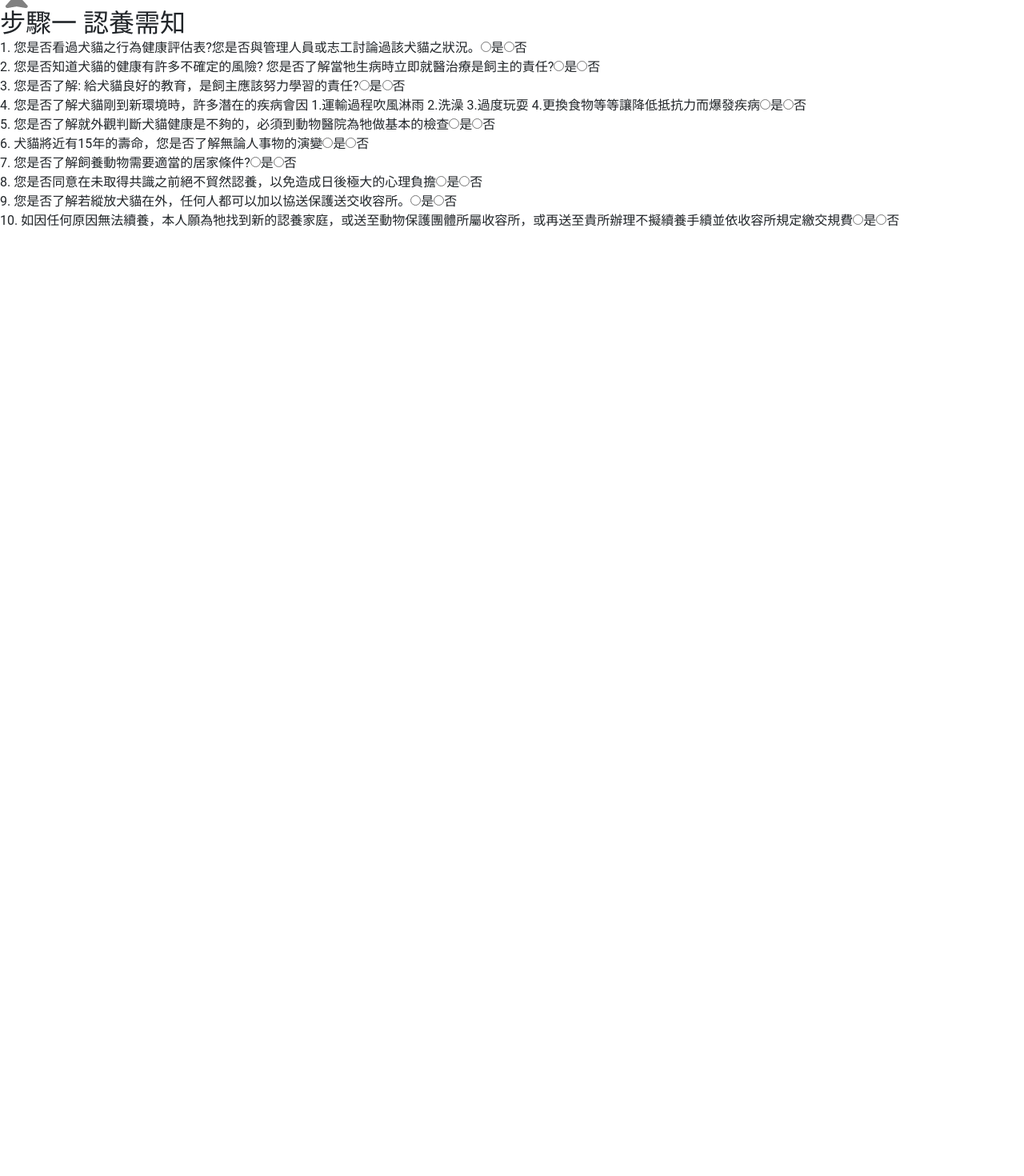
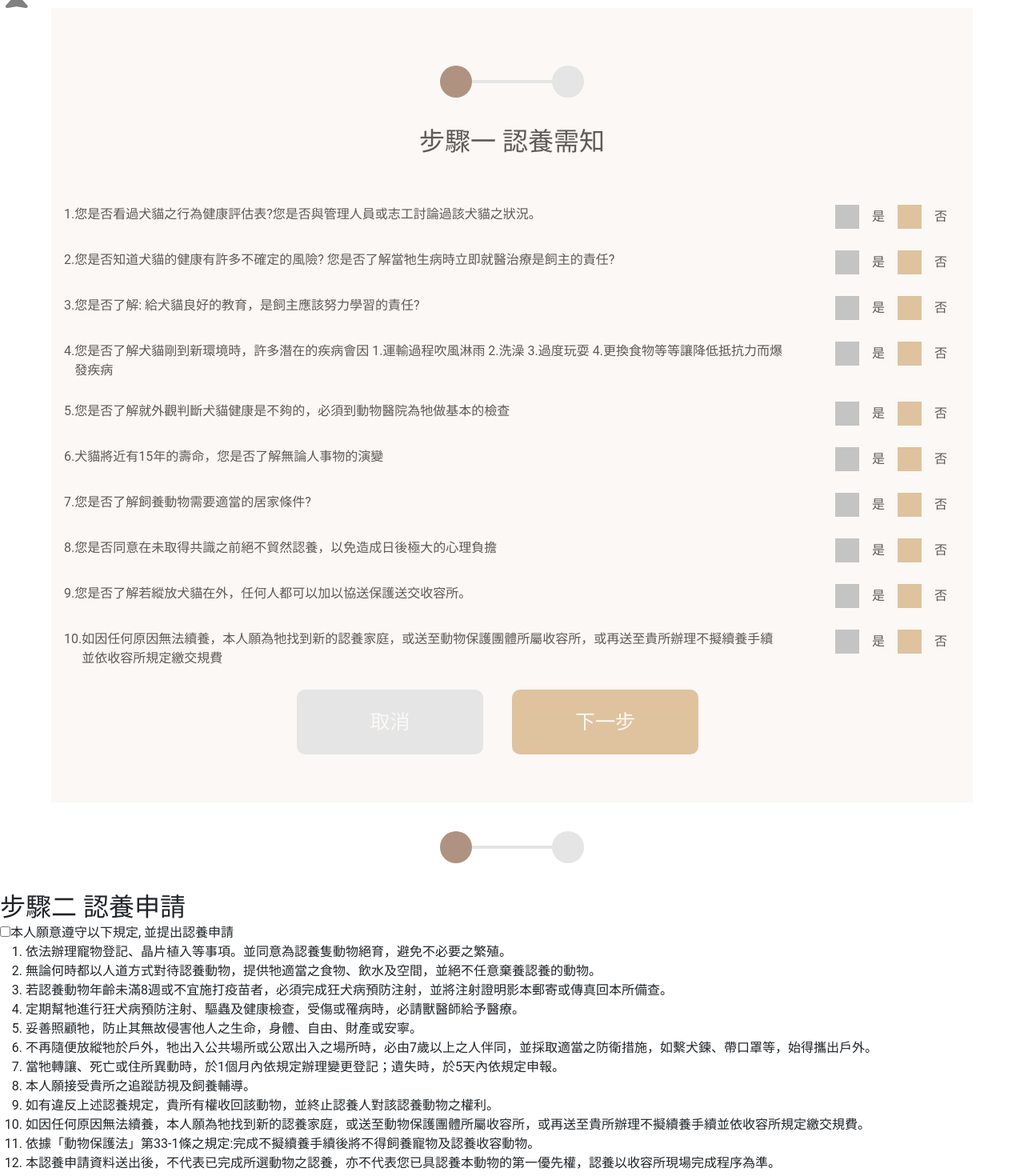
Before and after one commit to Chiahsuan-TW/pet-adoption, a Vue app: page /info in a window 1280 px wide. Shown: the part 20-1490 px from the top of the page at 80% size. Before the commit the page ends 800 px from the top, so only its background shows below. Built offline with nearby package versions, Linux system fonts and the light colour scheme.

Commit message:
adoption-layout feat: 基本切版完成

```diff
--- a/src/views/Info.vue
+++ b/src/views/Info.vue
@@ -1,17 +1,20 @@
 <template>
   <div class="adoption">
     <div class="processbar">
-      <span class="processbar_circle"></span>
-      <span class="processbar_line"></span>
-      <span class="processbar_circle"></span>
+      <span class="circle circle_1"></span>
+      <span class="line"></span>
+      <span class="circle circle_2"></span>
     </div>
     <h2>步驟一 認養需知</h2>
     <form class="adoption_form">
-      <div class="question_1">
+      <div class="question question_1">
+        <p>
+          <span>1.</span>
           <span
-          >1.
-          您是否看過犬貓之行為健康評估表?您是否與管理人員或志工討論過該犬貓之狀況。</span
+            >您是否看過犬貓之行為健康評估表?您是否與管理人員或志工討論過該犬貓之狀況。</span
           >
+        </p>
+        <div class="check_box">
           <input
             type="radio"
             name="question_1"
@@ -24,14 +27,20 @@
             name="question_1"
             id="question_1_false"
             value="false"
+            checked
           />
           <label for="question_1_false">否</label>
         </div>
-      <div class="question_2">
-        <span
-          >2. 您是否知道犬貓的健康有許多不確定的風險?
-          您是否了解當牠生病時立即就醫治療是飼主的責任?</span
-        >
+      </div>
+      <div class="question question_2">
+        <p>
+          <span>2.</span
+          ><span>
+            您是否知道犬貓的健康有許多不確定的風險?
+            您是否了解當牠生病時立即就醫治療是飼主的責任?
+          </span>
+        </p>
+        <div class="check_box">
           <input
             type="radio"
             name="question_2"
@@ -44,11 +53,17 @@
             name="question_2"
             id="question_2_false"
             value="false"
+            checked
           />
           <label for="question_2_false">否</label>
         </div>
-      <div class="question_3">
-        <span>3. 您是否了解: 給犬貓良好的教育，是飼主應該努力學習的責任?</span>
+      </div>
+      <div class="question question_3">
+        <p>
+          <span>3.</span
+          ><span>您是否了解: 給犬貓良好的教育，是飼主應該努力學習的責任?</span>
+        </p>
+        <div class="check_box">
           <input
             type="radio"
             name="question_3"
@@ -61,14 +76,20 @@
             name="question_3"
             id="question_3_false"
             value="false"
+            checked
           />
           <label for="question_3_false">否</label>
         </div>
-      <div class="question_4">
-        <span
-          >4. 您是否了解犬貓剛到新環境時，許多潛在的疾病會因 1.運輸過程吹風淋雨
-          2.洗澡 3.過度玩耍 4.更換食物等等讓降低抵抗力而爆發疾病</span
-        >
+      </div>
+      <div class="question question_4">
+        <p>
+          <span>4.</span
+          ><span>
+            您是否了解犬貓剛到新環境時，許多潛在的疾病會因 1.運輸過程吹風淋雨
+            2.洗澡 3.過度玩耍 4.更換食物等等讓降低抵抗力而爆發疾病
+          </span>
+        </p>
+        <div class="check_box">
           <input
             type="radio"
             name="question_4"
@@ -81,14 +102,19 @@
             name="question_4"
             id="question_4_false"
             value="false"
+            checked
           />
           <label for="question_4_false">否</label>
         </div>
-      <div class="question_5">
+      </div>
+      <div class="question question_5">
+        <p>
+          <span>5.</span>
           <span
-          >5.
-          您是否了解就外觀判斷犬貓健康是不夠的，必須到動物醫院為牠做基本的檢查</span
+            >您是否了解就外觀判斷犬貓健康是不夠的，必須到動物醫院為牠做基本的檢查</span
           >
+        </p>
+        <div class="check_box">
           <input
             type="radio"
             name="question_5"
@@ -101,11 +127,17 @@
             name="question_5"
             id="question_5_false"
             value="false"
+            checked
           />
           <label for="question_5_false">否</label>
         </div>
-      <div class="question_6">
-        <span>6. 犬貓將近有15年的壽命，您是否了解無論人事物的演變</span>
+      </div>
+      <div class="question question_6">
+        <p>
+          <span>6.</span
+          ><span>犬貓將近有15年的壽命，您是否了解無論人事物的演變</span>
+        </p>
+        <div class="check_box">
           <input
             type="radio"
             name="question_6"
@@ -118,11 +150,14 @@
             name="question_6"
             id="question_6_false"
             value="false"
+            checked
           />
           <label for="question_6_false">否</label>
         </div>
-      <div class="question_7">
-        <span>7. 您是否了解飼養動物需要適當的居家條件?</span>
+      </div>
+      <div class="question question_7">
+        <p><span>7.</span><span>您是否了解飼養動物需要適當的居家條件?</span></p>
+        <div class="check_box">
           <input
             type="radio"
             name="question_7"
@@ -135,14 +170,19 @@
             name="question_7"
             id="question_7_false"
             value="false"
+            checked
           />
           <label for="question_7_false">否</label>
         </div>
-      <div class="question_8">
-        <span
-          >8.
-          您是否同意在未取得共識之前絕不貿然認養，以免造成日後極大的心理負擔</span
+      </div>
+      <div class="question question_8">
+        <p>
+          <span>8.</span
+          ><span
+            >您是否同意在未取得共識之前絕不貿然認養，以免造成日後極大的心理負擔</span
           >
+        </p>
+        <div class="check_box">
           <input
             type="radio"
             name="question_8"
@@ -155,14 +195,19 @@
             name="question_8"
             id="question_8_false"
             value="false"
+            checked
           />
           <label for="question_8_false">否</label>
         </div>
-      <div class="question_9">
-        <span
-          >9.
-          您是否了解若縱放犬貓在外，任何人都可以加以協送保護送交收容所。</span
+      </div>
+      <div class="question question_9">
+        <p>
+          <span>9.</span
+          ><span
+            >您是否了解若縱放犬貓在外，任何人都可以加以協送保護送交收容所。</span
           >
+        </p>
+        <div class="check_box">
           <input
             type="radio"
             name="question_9"
@@ -175,14 +220,19 @@
             name="question_9"
             id="question_9_false"
             value="false"
+            checked
           />
           <label for="question_9_false">否</label>
         </div>
-      <div class="question_10">
+      </div>
+      <div class="question question_10">
+        <p>
+          <span>10.</span>
           <span
-          >10.
-          如因任何原因無法續養，本人願為牠找到新的認養家庭，或送至動物保護團體所屬收容所，或再送至貴所辦理不擬續養手續並依收容所規定繳交規費</span
+            >如因任何原因無法續養，本人願為牠找到新的認養家庭，或送至動物保護團體所屬收容所，或再送至貴所辦理不擬續養手續並依收容所規定繳交規費</span
           >
+        </p>
+        <div class="check_box">
           <input
             type="radio"
             name="question_10"
@@ -195,13 +245,149 @@
             name="question_10"
             id="question_10_false"
             value="false"
+            checked
           />
           <label for="question_10_false">否</label>
         </div>
+      </div>
+      <div class="form_btn">
+        <button class="btn cancel_btn">取消</button>
+        <button class="btn next_btn">下一步</button>
+      </div>
     </form>
+  </div>
+
+  <div class="application">
+    <div class="processbar">
+      <span class="circle circle_1"></span>
+      <span class="line"></span>
+      <span class="circle circle_2"></span>
+    </div>
+    <h2>步驟二 認養申請</h2>
+    <div class="confirm_check">
+      <input type="checkbox" name="" id="confirm_check" />
+      <label for="confirm_check">本人願意遵守以下規定, 並提出認養申請</label>
+    </div>
+    <ol class="consent_info">
+      <li>
+        依法辦理寵物登記、晶片植入等事項。並同意為認養隻動物絕育，避免不必要之繁殖。
+      </li>
+      <li>
+        無論何時都以人道方式對待認養動物，提供牠適當之食物、飲水及空間，並絕不任意棄養認養的動物。
+      </li>
+      <li>
+        若認養動物年齡未滿8週或不宜施打疫苗者，必須完成狂犬病預防注射，並將注射證明影本郵寄或傳真回本所備查。
+      </li>
+      <li>
+        定期幫牠進行狂犬病預防注射、驅蟲及健康檢查，受傷或罹病時，必請獸醫師給予醫療。
+      </li>
+      <li>妥善照顧牠，防止其無故侵害他人之生命，身體、自由、財產或安寧。</li>
+      <li>
+        不再隨便放縱牠於戶外，牠出入公共場所或公眾出入之場所時，必由7歲以上之人伴同，並採取適當之防衛措施，如繫犬鍊、帶口罩等，始得攜出戶外。
+      </li>
+      <li>
+        當牠轉讓、死亡或住所異動時，於1個月內依規定辦理變更登記；遺失時，於5天內依規定申報。
+      </li>
+      <li>本人願接受貴所之追蹤訪視及飼養輔導。</li>
+      <li>
+        如有違反上述認養規定，貴所有權收回該動物，並終止認養人對該認養動物之權利。
+      </li>
+      <li>
+        如因任何原因無法續養，本人願為牠找到新的認養家庭，或送至動物保護團體所屬收容所，或再送至貴所辦理不擬續養手續並依收容所規定繳交規費。
+      </li>
+      <li>
+        依據「動物保護法」第33-1條之規定:完成不擬續養手續後將不得飼養寵物及認養收容動物。
+      </li>
+      <li>
+        本認養申請資料送出後，不代表已完成所選動物之認養，亦不代表您已具認養本動物的第一優先權，認養以收容所現場完成程序為準。
+      </li>
+    </ol>
   </div>
 </template>
 
 <script></script>
 
-<style scoped lang="scss"></style>
+<style scoped lang="scss">
+.adoption {
+  width: 90%;
+  margin: 0 auto;
+  padding: 36px 16px 60px 16px;
+  background-color: color.$primary;
+  h2 {
+    margin-bottom: 60px;
+    text-align: center;
+    color: color.$text_dark;
+  }
+}
+.processbar {
+  margin: 36px auto 36px auto;
+  width: fit-content;
+  .circle {
+    display: inline-block;
+    width: 40px;
+    height: 40px;
+    border-radius: 50%;
+    vertical-align: middle;
+    background-color: color.$solid_circle;
+  }
+  .circle_2 {
+    background-color: #e5e5e5;
+  }
+  .line {
+    display: inline-block;
+    width: 100px;
+    height: 4px;
+    vertical-align: middle;
+    background-color: #e5e5e5;
+  }
+}
+.adoption_form {
+  color: color.$text_dark;
+}
+.question {
+  display: flex;
+  justify-content: space-between;
+  &:not(:last-child) {
+    margin-bottom: 27px;
+  }
+  p {
+    display: flex;
+    width: 900px;
+  }
+  .check_box {
+    input[type="radio"] {
+      margin-right: 16px;
+      padding: 15px;
+      vertical-align: middle;
+      appearance: none;
+      background-color: #c4c4c4;
+      &:checked {
+        background-color: color.$secondary;
+      }
+    }
+    label {
+      vertical-align: middle;
+      &:not(last-child) {
+        margin-right: 16px;
+      }
+    }
+  }
+}
+.form_btn {
+  text-align: center;
+  .btn {
+    width: 233px;
+    height: 81px;
+    margin-right: 36px;
+    border-radius: 10px;
+    font-size: 25px;
+    color: #fbf8f5;
+  }
+  .cancel_btn {
+    background-color: color.$cancel_btn;
+  }
+  .next_btn {
+    background-color: color.$secondary;
+  }
+}
+</style>
```
Lines whose indentation alone changed are shown as unchanged.
